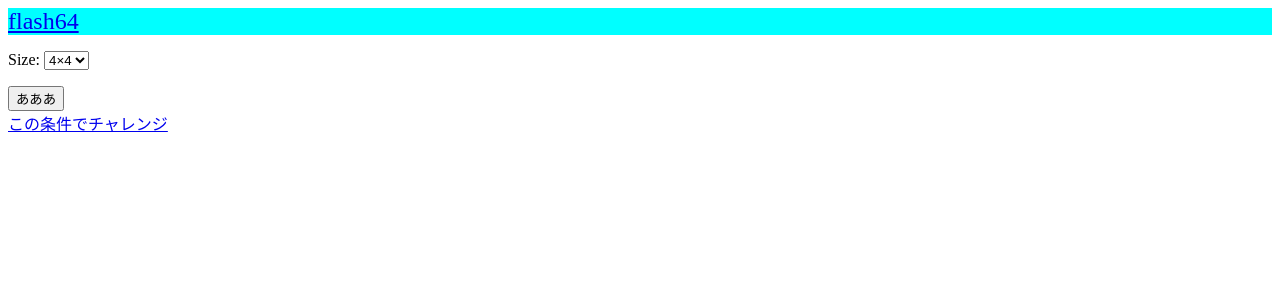
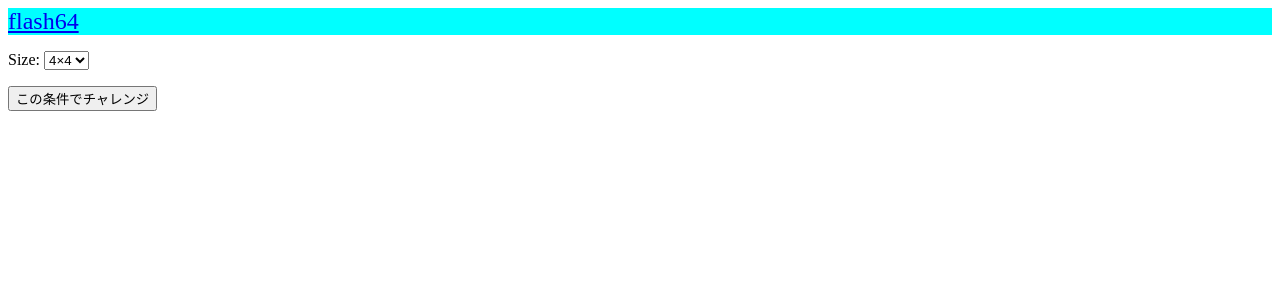
Before and after one commit to kf53495/flash64, a Django app: page /selection/ in a window 1280 px wide. Shown: the top 300 px of the page. Run offline with Django 4.2, Linux system fonts and the light colour scheme.

Commit message:
selection.htmlの不要なコードを削除

```diff
--- a/memory64/templates/selection.html
+++ b/memory64/templates/selection.html
@@ -9,11 +9,7 @@
     <form action="{% url 'memory' %}" method="post">
       {% csrf_token %}
       {{ form.as_p }}
-      <!-- {% for field in form %} -->
-      <!-- {{ field }} -->
-      <!-- {% endfor %} -->
-      <input type="submit" value="あああ"/>
+      <input type="submit" value="この条件でチャレンジ"/>
     </form>
-    <a href="/memory/">この条件でチャレンジ</a>
   </body>
 </html>
```
